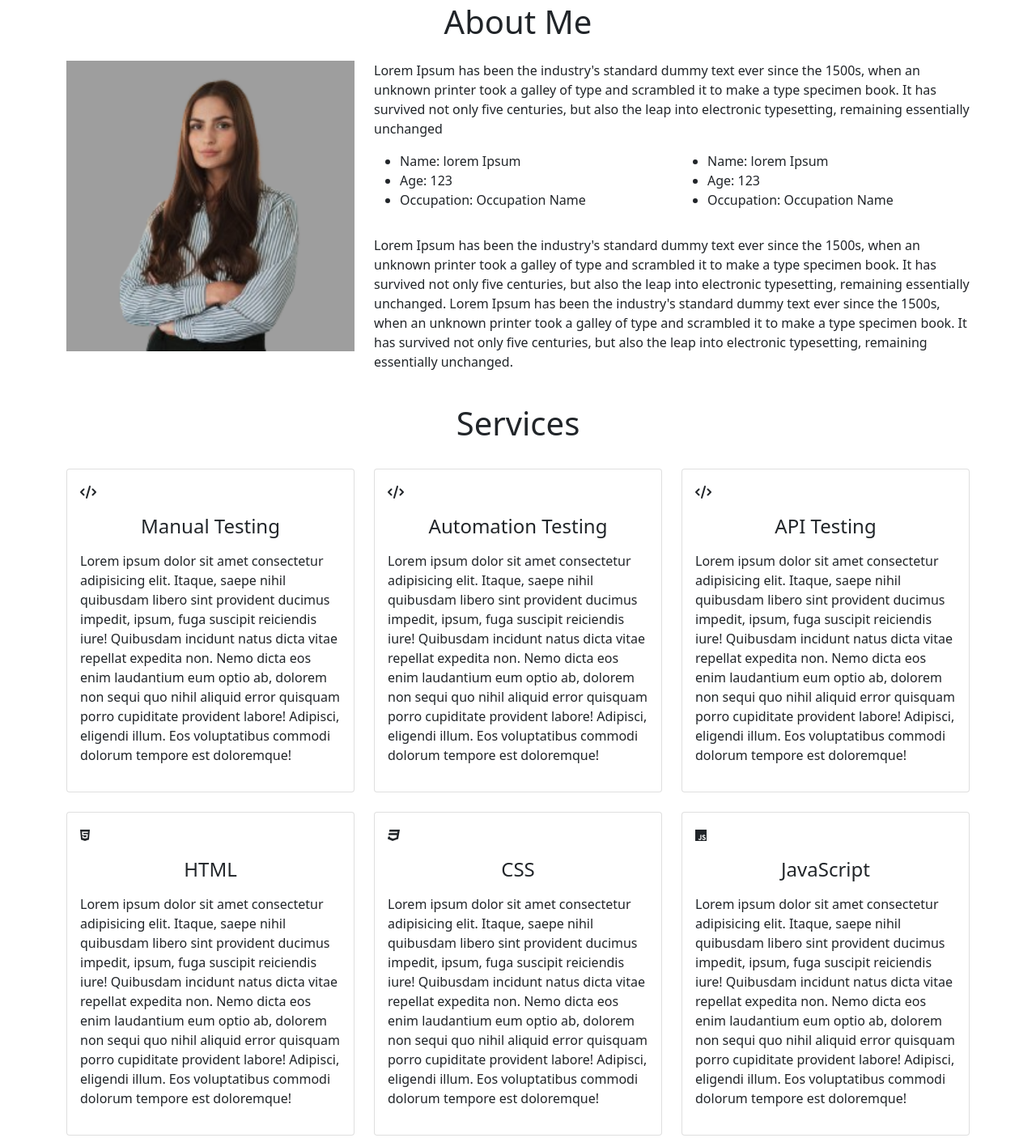
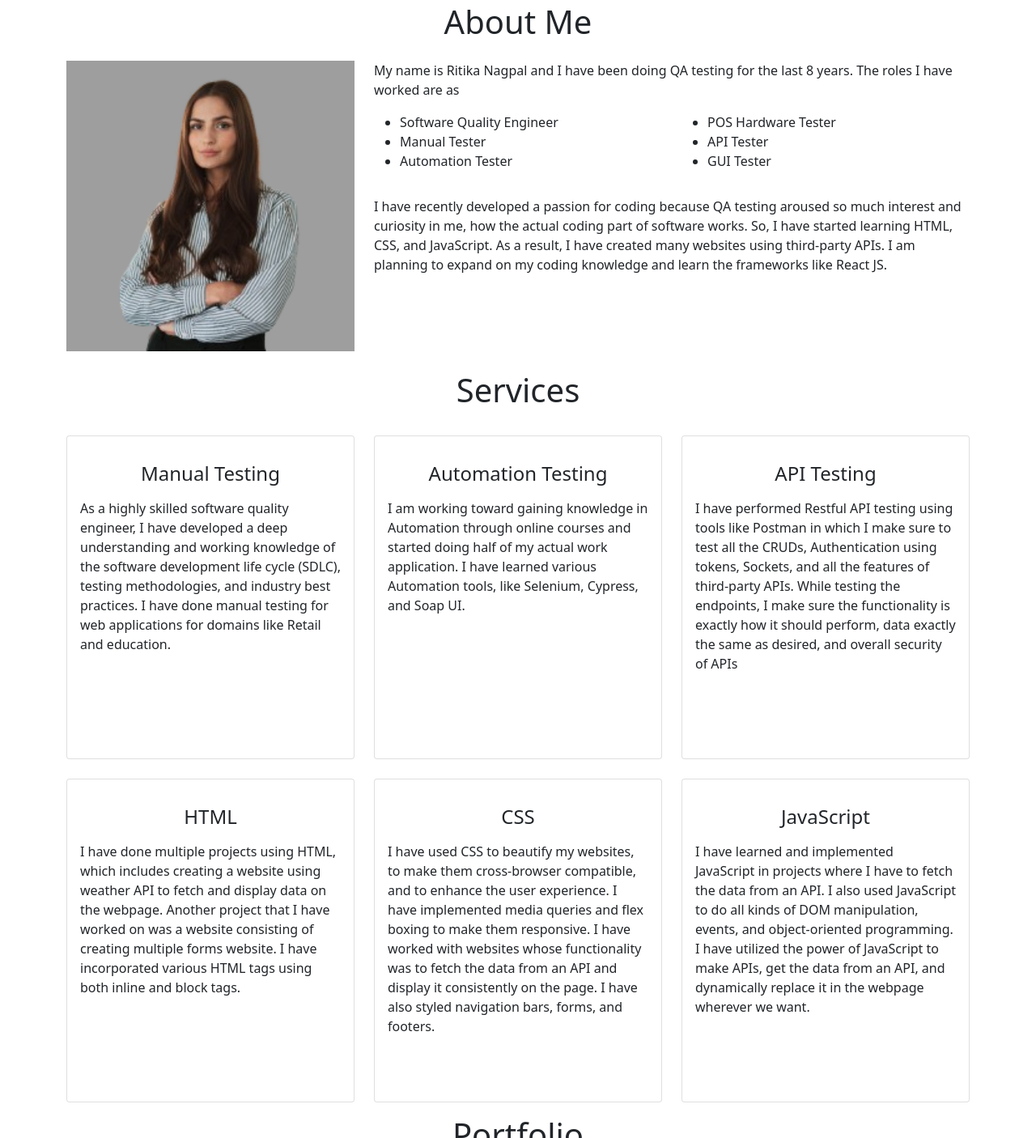
Before and after one commit to ritubhas/portfolio, a plain HTML site: page index.html in a window 1280 px wide. Shown: the part 845-2251 px from the top of the page at 81% size. Drawn offline with nearby package versions, Linux system fonts and the light colour scheme.

Commit message:
Update index.html

```diff
--- a/index.html
+++ b/index.html
@@ -75,36 +75,29 @@
         </div>
 
         <div class="col-lg-8">
-          <p> Lorem Ipsum has been the industry's standard dummy text ever since the 1500s, when an unknown printer took
-            a galley of type and scrambled it to make a type specimen book. It has survived not only five centuries, but
-            also the leap into electronic typesetting, remaining essentially unchanged
+          <p> My name is Ritika Nagpal and I have been doing QA testing for the last 8 years. The roles I have worked are as
 
           </p>
           <div class="row mt-3">
             <div class="col-md-6">
               <ul>
-                <li>Name: lorem Ipsum</li>
-                <li>Age: 123</li>
-                <li>Occupation: Occupation Name</li>
+                <li>Software Quality Engineer</li>
+                <li>Manual Tester</li>
+                <li>Automation Tester</li>
 
               </ul>
             </div>
             <div class="col-md-6">
               <ul>
-                <li>Name: lorem Ipsum</li>
-                <li>Age: 123</li>
-                <li>Occupation: Occupation Name</li>
+                <li>POS Hardware Tester</li>
+                <li>API Tester</li>
+                <li>GUI Tester</li>
 
               </ul>
             </div>
           </div>
           <div class="row mt-3">
-            <p> Lorem Ipsum has been the industry's standard dummy text ever since the 1500s, when an unknown printer
-              took a galley of type and scrambled it to make a type specimen book. It has survived not only five
-              centuries, but also the leap into electronic typesetting, remaining essentially unchanged.
-              Lorem Ipsum has been the industry's standard dummy text ever since the 1500s, when an unknown printer took
-              a galley of type and scrambled it to make a type specimen book. It has survived not only five centuries,
-              but also the leap into electronic typesetting, remaining essentially unchanged.
+            <p> I have recently developed a passion for coding because QA testing aroused so much interest and curiosity in me, how the actual coding part of software works. So, I have started learning HTML, CSS, and JavaScript. As a result, I have created many websites using third-party APIs. I am planning to expand on my coding knowledge and learn the frameworks like React JS.
             </p>
           </div>
         </div>
@@ -118,84 +111,55 @@
         <div class="col-lg-4 mt-4">
           <div class="card servicesText">
             <div class="card-body">
-              <i class="fa-solid fa-code"></i>
+              <!-- <i class="fa-solid fa-code"></i> -->
               <h4 class="card-title mt-3">Manual Testing</h4>
-              <p class="card-text mt-3 ">Lorem ipsum dolor sit amet consectetur adipisicing elit. Itaque, saepe nihil
-                quibusdam libero sint provident ducimus impedit, ipsum, fuga suscipit reiciendis iure! Quibusdam
-                incidunt natus dicta vitae repellat expedita non.
-                Nemo dicta eos enim laudantium eum optio ab, dolorem non sequi quo nihil aliquid error quisquam porro
-                cupiditate provident labore! Adipisci, eligendi illum. Eos voluptatibus commodi dolorum tempore est
-                doloremque!</p>
+              <p class="card-text mt-3 ">As a highly skilled software quality engineer, I have developed a deep understanding and working knowledge of the software development life cycle (SDLC), testing methodologies, and industry best practices. I have done manual testing for web applications for domains like Retail and education. </p>
             </div>
           </div>
         </div>
         <div class="col-lg-4 mt-4">
           <div class="card servicesText">
             <div class="card-body">
-              <i class="fa-solid fa-code"></i>
+              <!-- <i class="fa-solid fa-code"></i> -->
               <h4 class="card-title mt-3">Automation Testing</h4>
-              <p class="card-text mt-3 ">Lorem ipsum dolor sit amet consectetur adipisicing elit. Itaque, saepe nihil
-                quibusdam libero sint provident ducimus impedit, ipsum, fuga suscipit reiciendis iure! Quibusdam
-                incidunt natus dicta vitae repellat expedita non.
-                Nemo dicta eos enim laudantium eum optio ab, dolorem non sequi quo nihil aliquid error quisquam porro
-                cupiditate provident labore! Adipisci, eligendi illum. Eos voluptatibus commodi dolorum tempore est
-                doloremque!</p>
+              <p class="card-text mt-3 ">I am working toward gaining knowledge in Automation through online courses and started doing half of my actual work application. I have learned various Automation tools, like Selenium, Cypress, and Soap UI.</p>
             </div>
           </div>
         </div>
         <div class="col-lg-4 mt-4">
           <div class="card servicesText">
             <div class="card-body">
-              <i class="fa-solid fa-code"></i>
+              <!-- <i class="fa-solid fa-code"></i> -->
               <h4 class="card-title mt-3">API Testing</h4>
-              <p class="card-text mt-3 ">Lorem ipsum dolor sit amet consectetur adipisicing elit. Itaque, saepe nihil
-                quibusdam libero sint provident ducimus impedit, ipsum, fuga suscipit reiciendis iure! Quibusdam
-                incidunt natus dicta vitae repellat expedita non.
-                Nemo dicta eos enim laudantium eum optio ab, dolorem non sequi quo nihil aliquid error quisquam porro
-                cupiditate provident labore! Adipisci, eligendi illum. Eos voluptatibus commodi dolorum tempore est
-                doloremque!</p>
+              <p class="card-text mt-3 ">I have performed Restful API testing using tools like Postman in which I make sure to test all the CRUDs, Authentication using tokens, Sockets, and all the features of third-party APIs. While testing the endpoints, I make sure the functionality is exactly how it should perform, data exactly the same as desired, and overall security of APIs
+              </p>
             </div>
           </div>
         </div>
         <div class="col-lg-4 mt-4">
           <div class="card servicesText">
             <div class="card-body">
-              <i class="fa-brands fa-html5"></i>
+              <!-- <i class="fa-brands fa-html5"></i> -->
               <h4 class="card-title mt-3">HTML</h4>
-              <p class="card-text mt-3 ">Lorem ipsum dolor sit amet consectetur adipisicing elit. Itaque, saepe nihil
-                quibusdam libero sint provident ducimus impedit, ipsum, fuga suscipit reiciendis iure! Quibusdam
-                incidunt natus dicta vitae repellat expedita non.
-                Nemo dicta eos enim laudantium eum optio ab, dolorem non sequi quo nihil aliquid error quisquam porro
-                cupiditate provident labore! Adipisci, eligendi illum. Eos voluptatibus commodi dolorum tempore est
-                doloremque!</p>
+              <p class="card-text mt-3 ">I have done multiple projects using HTML, which includes creating a website using weather API to fetch and display data on the webpage. Another project that I have worked on was a website consisting of creating multiple forms website. I have incorporated various HTML tags using both inline and block tags. </p>
             </div>
           </div>
         </div>
         <div class="col-lg-4 mt-4">
           <div class="card servicesText">
             <div class="card-body">
-              <i class="fa-brands fa-css3"></i>
+              <!-- <i class="fa-brands fa-css3"></i> -->
               <h4 class="card-title mt-3">CSS</h4>
-              <p class="card-text mt-3 ">Lorem ipsum dolor sit amet consectetur adipisicing elit. Itaque, saepe nihil
-                quibusdam libero sint provident ducimus impedit, ipsum, fuga suscipit reiciendis iure! Quibusdam
-                incidunt natus dicta vitae repellat expedita non.
-                Nemo dicta eos enim laudantium eum optio ab, dolorem non sequi quo nihil aliquid error quisquam porro
-                cupiditate provident labore! Adipisci, eligendi illum. Eos voluptatibus commodi dolorum tempore est
-                doloremque!</p>
+              <p class="card-text mt-3 ">I have used CSS  to beautify my websites, to make them cross-browser compatible, and to enhance the user experience. I have implemented media queries and flex boxing to make them responsive. I have worked with websites whose functionality was to fetch the data from an API and display it consistently on the page. I have also styled navigation bars, forms, and footers.</p>
             </div>
           </div>
         </div>
         <div class="col-lg-4 mt-4">
           <div class="card servicesText">
             <div class="card-body">
-              <i class="fa-brands fa-js"></i>
+              <!-- <i class="fa-brands fa-js"></i> -->
               <h4 class="card-title mt-3">JavaScript</h4>
-              <p class="card-text mt-3 ">Lorem ipsum dolor sit amet consectetur adipisicing elit. Itaque, saepe nihil
-                quibusdam libero sint provident ducimus impedit, ipsum, fuga suscipit reiciendis iure! Quibusdam
-                incidunt natus dicta vitae repellat expedita non.
-                Nemo dicta eos enim laudantium eum optio ab, dolorem non sequi quo nihil aliquid error quisquam porro
-                cupiditate provident labore! Adipisci, eligendi illum. Eos voluptatibus commodi dolorum tempore est
-                doloremque!</p>
+              <p class="card-text mt-3 ">I have learned and implemented JavaScript in projects where I have to fetch the data from an API. I also used JavaScript to do all kinds of  DOM manipulation, events, and object-oriented programming. I have utilized the power of JavaScript to make APIs, get the data from an API, and dynamically replace it in the webpage wherever we want. </p>
             </div>
           </div>
         </div>
@@ -213,7 +177,7 @@
             <img class="card-img-top" src="images/portfolioImage1.jpg" alt="Card image" style="width:100%">
             <div class="card-body">
                 <h4 class="card-title">Weather Forecast </h4>
-                <p class="card-text">Lorem Ipsum is simply dummy text of the printing and typesetting industry.</p>
+                <p class="card-text text-center">In this project, we have used HTML and CSS to make and style the webpage. I have used JavaScript to fetch the data from an API, display it, and perform various DOM operations where I place the data on the webpage upon user selection.</p>
                 <div class="text-center">
                     <a href="https://weather-situation.netlify.app/" class="btn bg-dark text-white">Demo</a>
                 </div>
@@ -226,7 +190,7 @@
             <img class="card-img-top" src="images/portfolioImage2.jpg" alt="Card image" style="width:100%">
             <div class="card-body">
                 <h4 class="card-title">Mountain Info</h4>
-                <p class="card-text">Lorem Ipsum is simply dummy text of the printing and typesetting industry.</p>
+                <p class="card-text text-center">It displays mountain data that includes its height, elevation, and location upon user selection. I have used JavaScript to fetch the data from an API and HTML along with CSS to make a webpage, to make it beautiful, and to ensure its responsiveness.</p>
                 <div class="text-center">
                     <a href="https://american-mountains.netlify.app/" class="btn bg-dark text-white">Demo</a>
                 </div>
@@ -239,7 +203,7 @@
             <img class="card-img-top" src="images/portfolioImage3.jpg" alt="Card image" style="width:100%">
             <div class="card-body">
                 <h4 class="card-title">Coming Soon!</h4>
-                <p class="card-text">Lorem Ipsum is simply dummy text of the printing and typesetting industry.</p>
+                <p class="card-text text-center">I am currently working on a react-based project, that includes a basic form with a proper backend connected that will register the users and will put the data into the database. Not only this, I am using security techniques to secure API data transfer.</p>
                 <div class="text-center">
                     <a href="#" class="btn bg-dark text-white">Demo</a>
                 </div>
@@ -326,7 +290,7 @@
           <i class="fab fa-linkedin-in"></i>
         </a>
 
-        <a class="btn btn-outline-black btn-floating m-1" href="#" role="button"
+        <a class="btn btn-outline-black btn-floating m-1" href="https://github.com/ritubhas" role="button"
         target="_blank"><i class="fab fa-github"></i
         ></a>
 
@@ -347,7 +311,7 @@
       </section>
       <section class="mb-4">
 
-        <p>Lorem ipsum dolor sit amet consectetur adipisicing elit. Accusantium dicta quisquam mollitia dignissimos totam! Neque praesentium soluta quidem tempora aspernatur nihil possimus distinctio non. Amet ab doloribus facilis quam. Aliquam!</p>
+        <p>I have created this website to show my expertise in Quality Insurance, Automation Testing, and Web Development. I have gained a lot of confidence by building beautiful websites.</p>
 
       </section>
 
```
